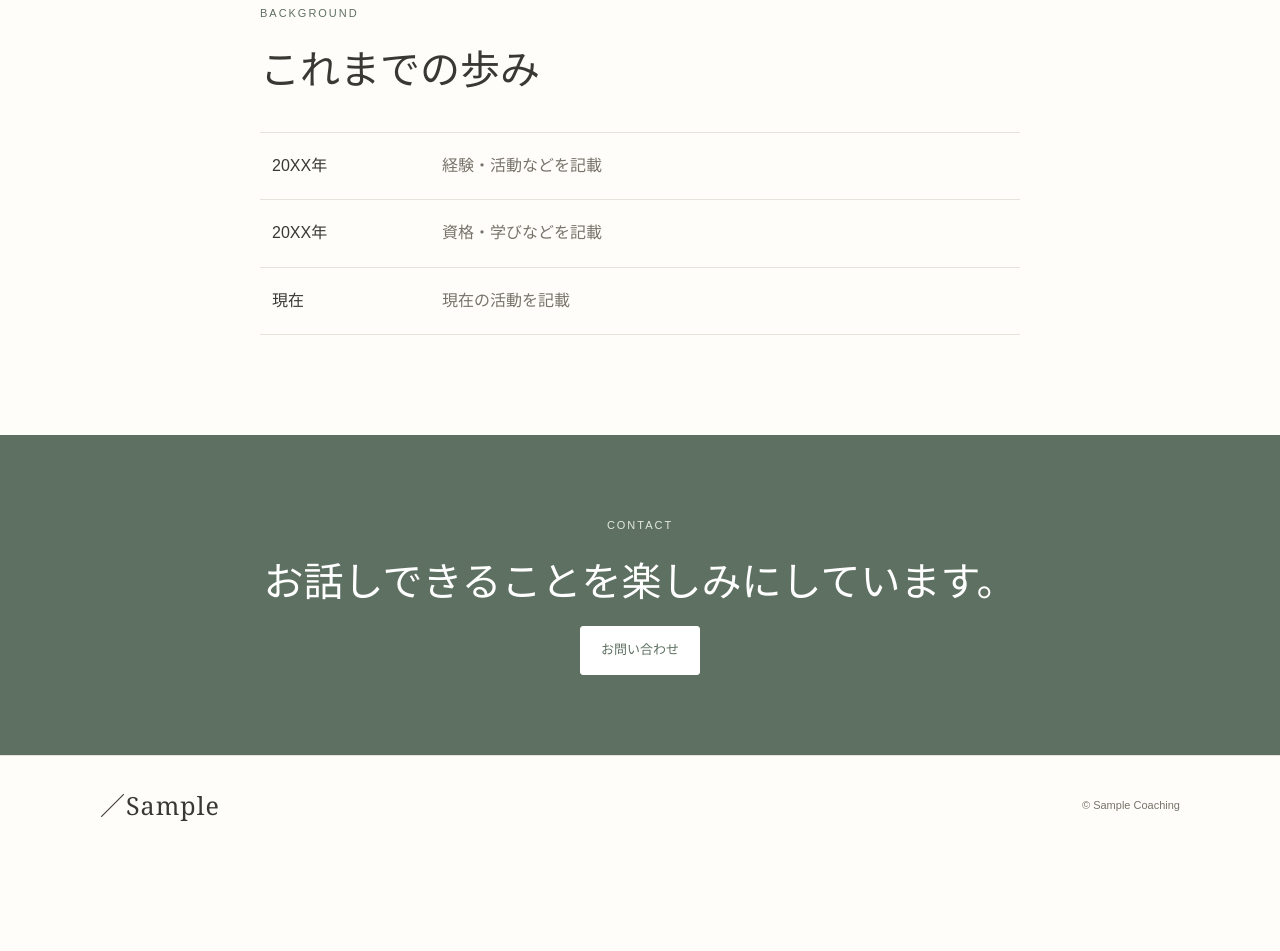
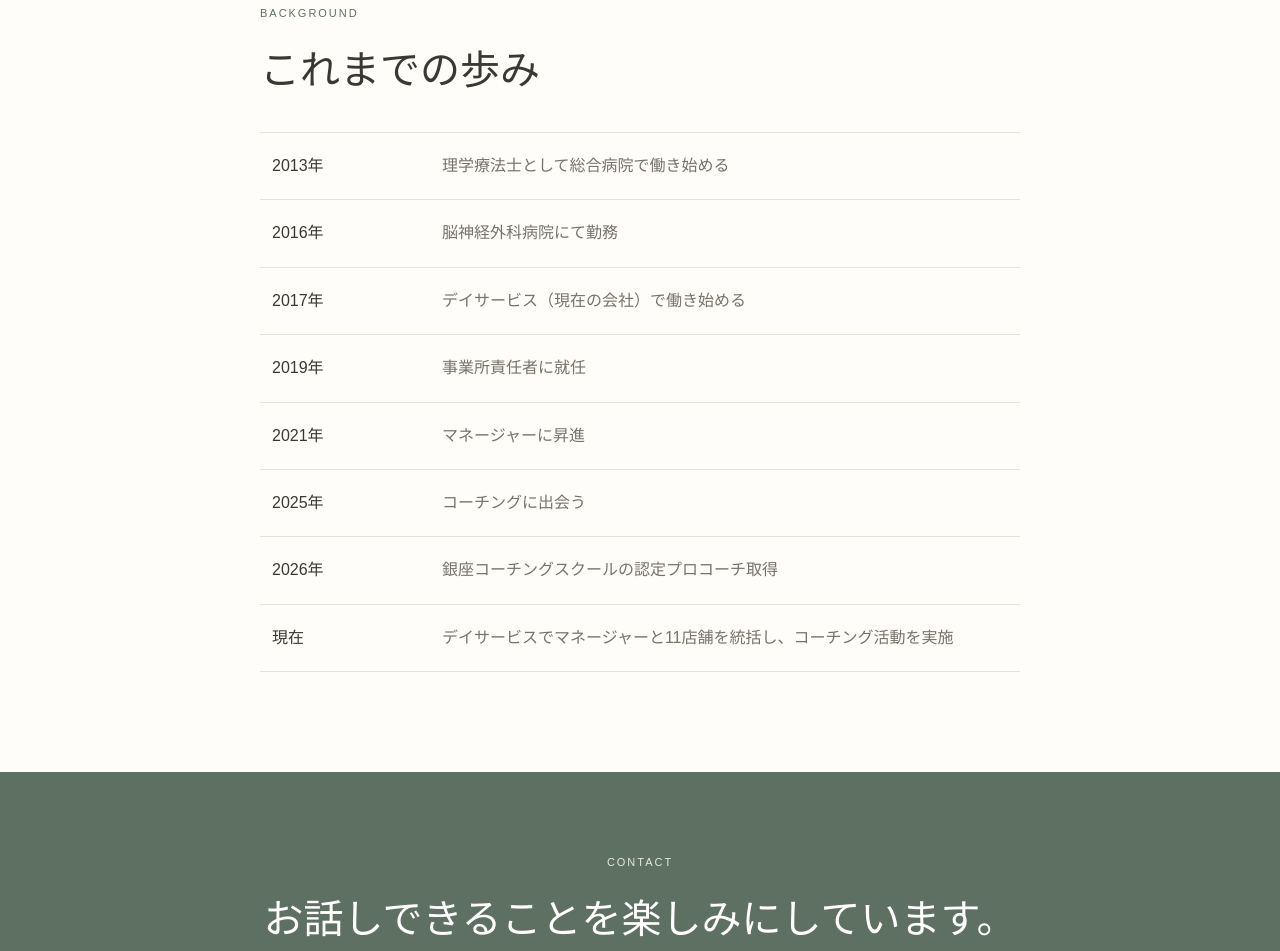
Before and after one commit to hi-me-yu/coaching_HP, a plain HTML site: page profile.html in a window 1280 px wide. Shown: the part 1724-2675 px from the top of the page. Before the commit the page ends 2579 px from the top, so only its background shows below. Drawn offline with Linux system fonts and the light colour scheme.

Commit message:
プロフィール、これまでの歩みを更新
これまでの歩み部分を入力してます。問題なければmainにマージお願いします。

```diff
--- a/profile.html
+++ b/profile.html
@@ -76,9 +76,14 @@
                 <p class="section__eyebrow">BACKGROUND</p>
                 <h2 class="section__title">これまでの歩み</h2>
                 <div class="details-box">
-                    <p><strong>20XX年</strong><span>経験・活動などを記載</span></p>
-                    <p><strong>20XX年</strong><span>資格・学びなどを記載</span></p>
-                    <p><strong>現在</strong><span>現在の活動を記載</span></p>
+                    <p><strong>2013年</strong><span>理学療法士として総合病院で働き始める</span></p>
+                    <p><strong>2016年</strong><span>脳神経外科病院にて勤務</span></p>
+                    <p><strong>2017年</strong><span>デイサービス（現在の会社）で働き始める</span></p>
+                    <p><strong>2019年</strong><span>事業所責任者に就任</span></p>
+                    <p><strong>2021年</strong><span>マネージャーに昇進</span></p>
+                    <p><strong>2025年</strong><span>コーチングに出会う</span></p>
+                    <p><strong>2026年</strong><span>銀座コーチングスクールの認定プロコーチ取得</span></p>
+                    <p><strong>現在</strong><span>デイサービスでマネージャーと11店舗を統括し、コーチング活動を実施</span></p>
                 </div>
             </div>
         </section>
```
Also changed, not shown: contact.html (+0 -10 lines).
